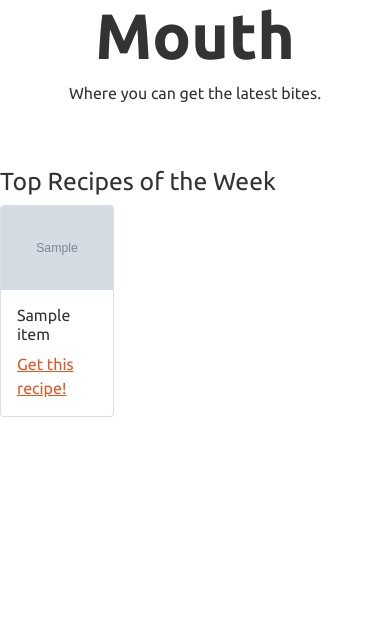
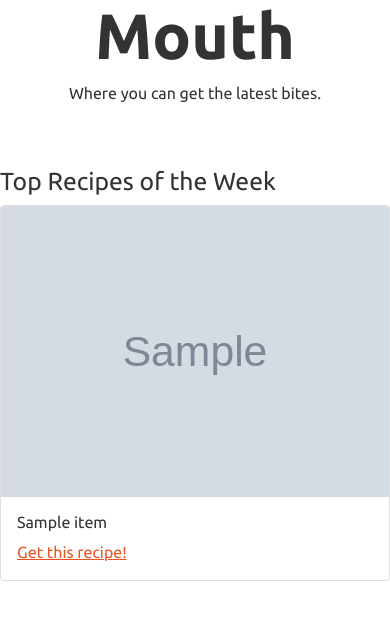
Before and after one commit to uva-cs3240-s22/group-project-a-20, a Django app: template recipes/templates/recipes/home.html in a window 390 px wide. Shown: the part 184-804 px from the top of the page. Run offline with Django 4.2, Linux system fonts and the light colour scheme; the template is opened without the code that fills it: most values are stand-ins (such as "Sample title", 1, 10 or a date in 2020); grey boxes marked "Sample" are stand-in pictures; data that the repository does not hold is empty; some libraries are stand-ins or nearby versions.

Commit message:
Make front page more mobile friendly.

```diff
--- a/recipes/templates/recipes/home.html
+++ b/recipes/templates/recipes/home.html
@@ -21,7 +21,7 @@
     <div class="row">
 
     {% for item in recipe_list %}
-        <div class="col-4">
+        <div class="col-md-4">
             <div class="card">
                 <a href="{% url 'recipes:recipe' item.pk %}">
                 <img src="{% static ''%}{{ item.img }}" class="card-img-top" alt="...">
```
